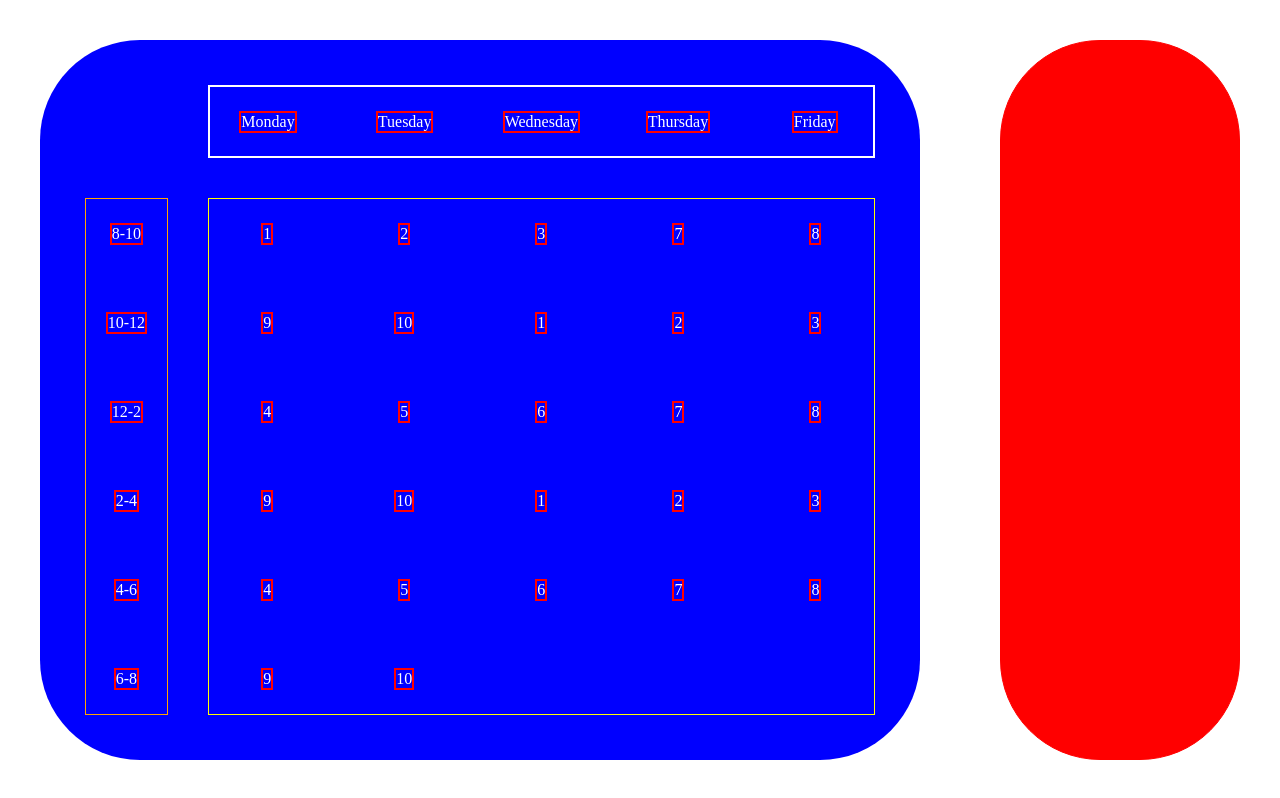
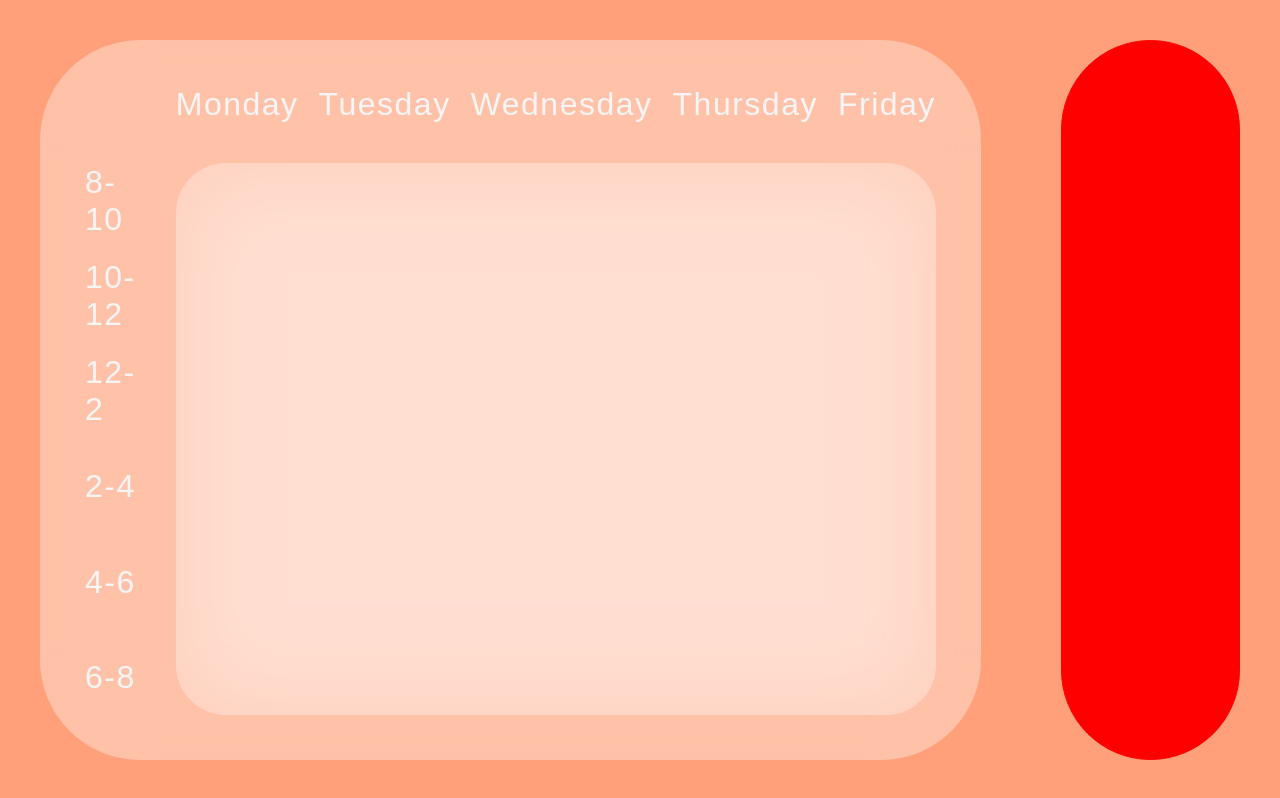
Before and after one commit to nyestemiki/Timetable-frontend, a React (Create React App) app: page / in a window 1280 px wide. Built offline with nearby package versions, Linux system fonts and the light colour scheme.

Commit message:
Timetable styling

```diff
--- a/src/components/Timetable.js
+++ b/src/components/Timetable.js
@@ -21,36 +21,7 @@ export default class Timetable extends Component {
                     <div>6-8</div>
                 </TableTimes>
                 <TableContent>
-                    <div>1</div>
-                    <div>2</div>
-                    <div>3</div>
 
-                    <div>7</div>
-                    <div>8</div>
-                    <div>9</div>
-                    <div>10</div>
-
-                    <div>1</div>
-                    <div>2</div>
-                    <div>3</div>
-                    <div>4</div>
-                    <div>5</div>
-                    <div>6</div>
-                    <div>7</div>
-                    <div>8</div>
-                    <div>9</div>
-                    <div>10</div>
-
-                    <div>1</div>
-                    <div>2</div>
-                    <div>3</div>
-                    <div>4</div>
-                    <div>5</div>
-                    <div>6</div>
-                    <div>7</div>
-                    <div>8</div>
-                    <div>9</div>
-                    <div>10</div>
                 </TableContent>
             </TimetableStyle>
         )
--- a/src/components/styles/TimetableStyles.js
+++ b/src/components/styles/TimetableStyles.js
@@ -1,12 +1,11 @@
 import styled from 'styled-components';
 
 const TimetableStyle = styled.div`
-    /* DEV  */
-    background: blue;
+    backdrop-filter: blur(50px);
+    background-color: rgba(255, 255, 255, .35);
 
+    border-radius: 100px;
     margin: 40px;
-    border-radius: 100px;
-
     padding: 25px;
 
     display: grid;
@@ -22,24 +21,31 @@ const TimetableStyle = styled.div`
 `;
 
 const TableHeader = styled.div`
+    /* Positioning */
     grid-area: head;
-    border: 2px solid white;
     margin: 20px;
+
+    /* Grid */
     display: grid;
     grid-template-columns: repeat(5, 1fr);
-    color: white;
     place-items: center; /* Center both vertically and horizontally */
     align-content: stretch;
     justify-content: space-between;
     grid-gap: 20px;
 
-    & > * {
-        border: 2px solid red;
-    }
+    /* Typography */
+    color: whitesmoke;
+    font-size: 2rem;
+    font-family: sans-serif;
+    letter-spacing: 1.5px;
 `;
 
 const TableTimes = styled.div`
+    /* Positioning */
     grid-area: time;
+    margin: 20px;
+
+    /* Grid */
     display: grid;
     grid-template-columns: 1fr;
     grid-template-rows: repeat(6, 1fr);
@@ -47,35 +53,39 @@ const TableTimes = styled.div`
     align-content: stretch;
     justify-content: space-between;
     grid-gap: 20px;
-    color: white;
-    margin: 20px;
 
-    border: 1px solid orange;
-
-    & > * {
-        border: 2px solid red;
-    }
+    /* Typography */
+    color: whitesmoke;
+    font-size: 2rem;
+    font-family: sans-serif;
+    letter-spacing: 1.5px;
 `;
 
 const TableContent = styled.div`
+    /* Positioning */
     grid-area: content;
     margin: 20px;
+    height: calc(100% - 2*20px);
+
+    /* Grid */
     display: grid;
     grid-template-columns: repeat(5, 1fr);
     grid-template-rows: repeat(6, 1fr);
     place-items: center; /* Center both vertically and horizontally */
     align-content: stretch;
     justify-content: space-between;
-    height: calc(100% - 2*20px);
+    grid-gap: 20px;
 
-    grid-gap: 20px;
-    color: white;
+    /* Style */
+    backdrop-filter: blur(50px);
+    background-color: rgba(255, 255, 255, .2);
+    border-radius: 50px;
 
-    border: 1px solid yellow;
-
-    & > * {
-        border: 2px solid red;
-    }
+    /* Typography */
+    color: lightseagreen;
+    font-size: 1.5rem;
+    font-family: sans-serif;
+    letter-spacing: .5px;
 `;
 
 export default TimetableStyle;
--- a/src/index.css
+++ b/src/index.css
@@ -5,4 +5,5 @@
 body {
 	margin: 0;
 	padding: 0;
+	background: lightsalmon;
 }
```
